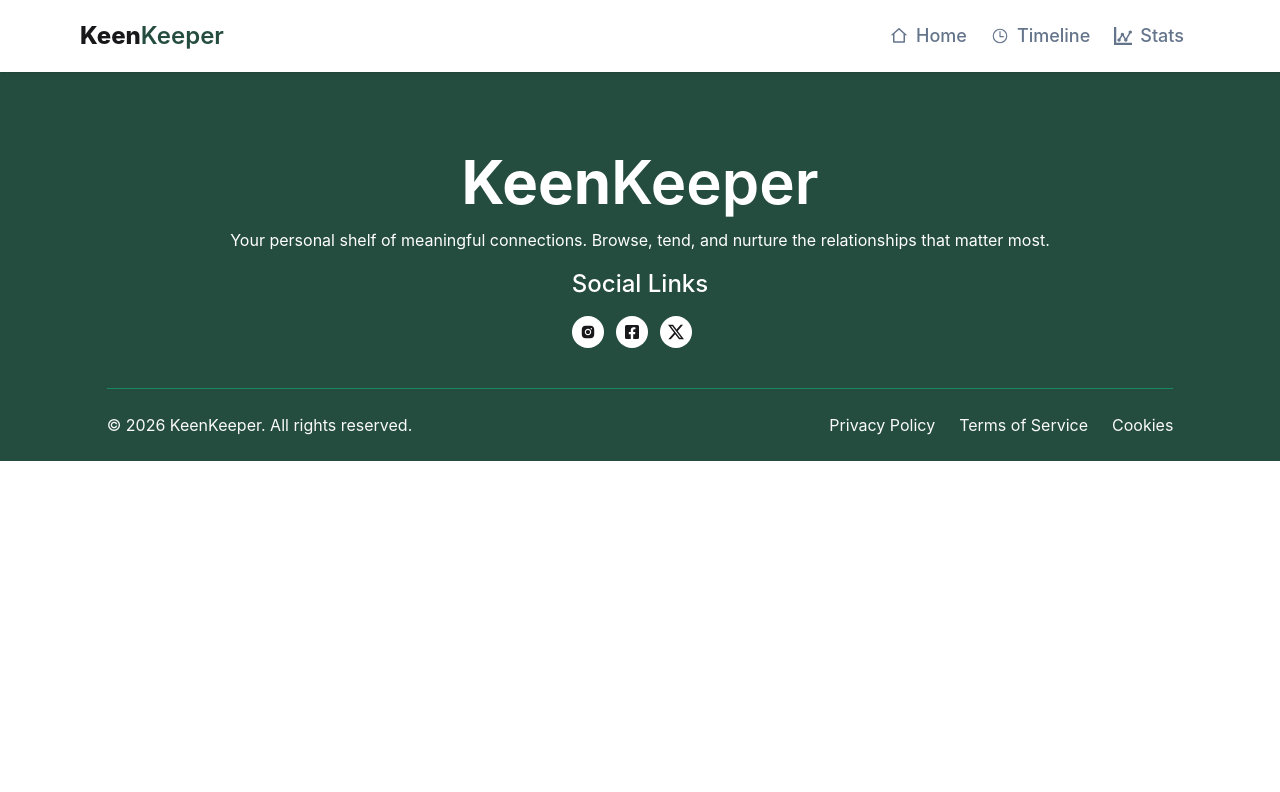
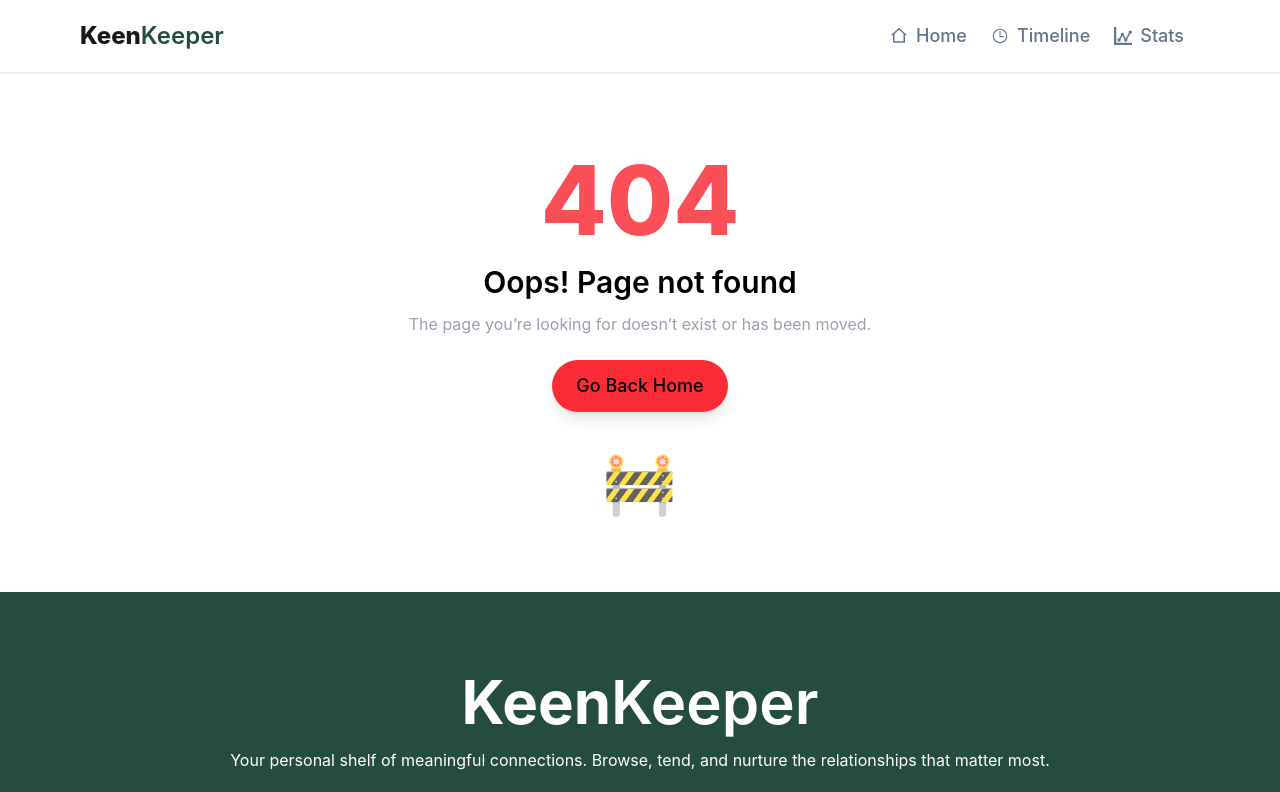
Before and after one commit to swarupkst/KinKeeper, a React (Vite) app: page /friend/1 in a window 1280 px wide. Shown: the top 792 px of the page. Built offline with nearby package versions, Linux system fonts and the light colour scheme.

Commit message:
error page added

```diff
--- a/src/App.jsx
+++ b/src/App.jsx
@@ -5,6 +5,7 @@ import { Routes, Route } from "react-router-dom";
 import Body from './body/home/Body'
 import Stats from './body/stats/Stats';
 import Timeline from './body/timeline/Timeline';
+import ErrorPage from './component/ErrorPage';
 
 const App = () => {
   return (
@@ -14,6 +15,7 @@ const App = () => {
         <Route path="/" element={<Body />} />
         <Route path="/timeline" element={<Timeline />} />
         <Route path="/stats" element={<Stats />} />
+        <Route path="*" element={<ErrorPage />} />
       </Routes>
 
       <Footer />
--- /dev/null
+++ b/src/component/ErrorPage.jsx
@@ -0,0 +1,36 @@
+import React from "react";
+import { Link } from "react-router-dom";
+
+const ErrorPage = () => {
+  return (
+    <div className=" flex items-center justify-center bg-white text-black px-4 py-20">
+      <div className="text-center max-w-lg">
+
+        <h1 className="text-8xl font-extrabold text-red-500 mb-4 animate-pulse">
+          404
+        </h1>
+
+        <h2 className="text-3xl font-semibold mb-3">
+          Oops! Page not found
+        </h2>
+
+        <p className="text-gray-400 mb-6">
+          The page you’re looking for doesn’t exist or has been moved.
+        </p>
+
+        <Link
+          to="/"
+          className="inline-block px-6 py-3 bg-red-500 hover:bg-red-600 rounded-full text-lg font-medium transition duration-300 shadow-lg"
+        >
+          Go Back Home
+        </Link>
+
+        <div className="mt-10 opacity-70">
+          <span className="text-6xl">🚧</span>
+        </div>
+      </div>
+    </div>
+  );
+};
+
+export default ErrorPage;
```
